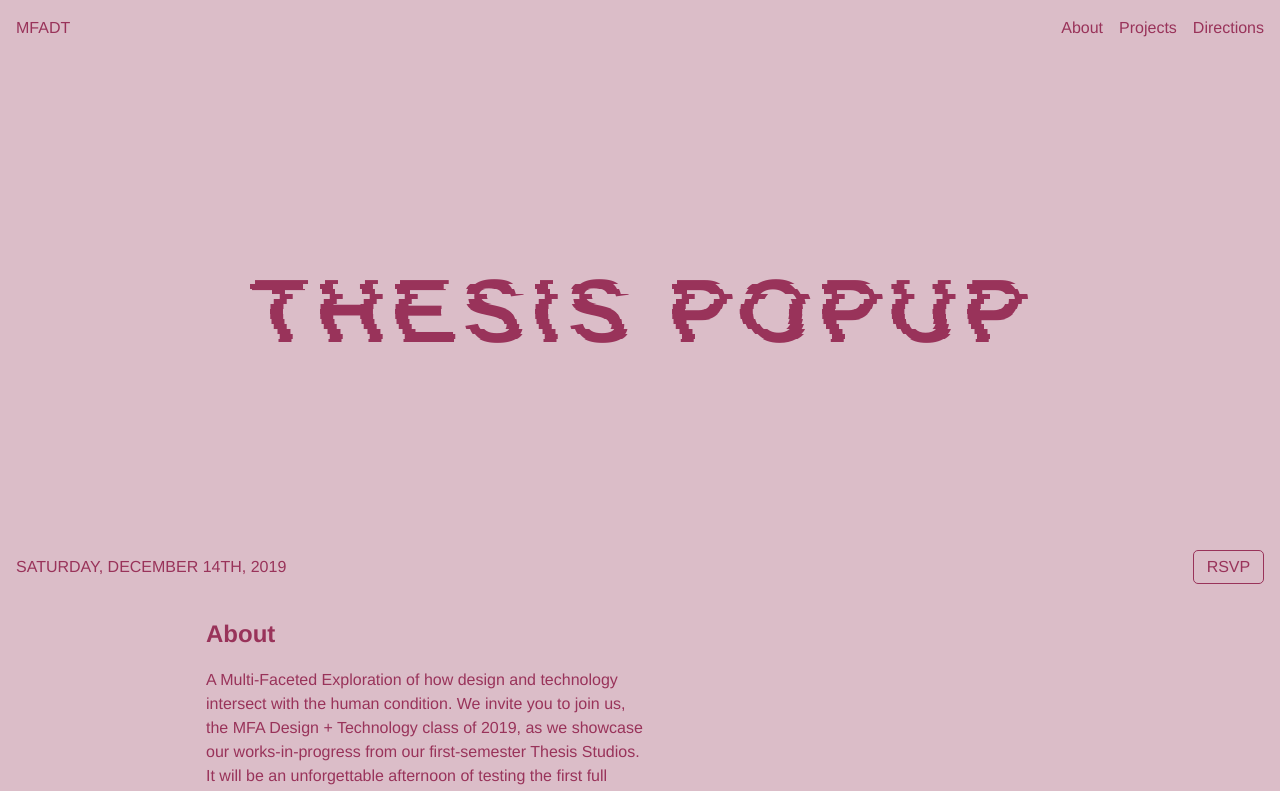
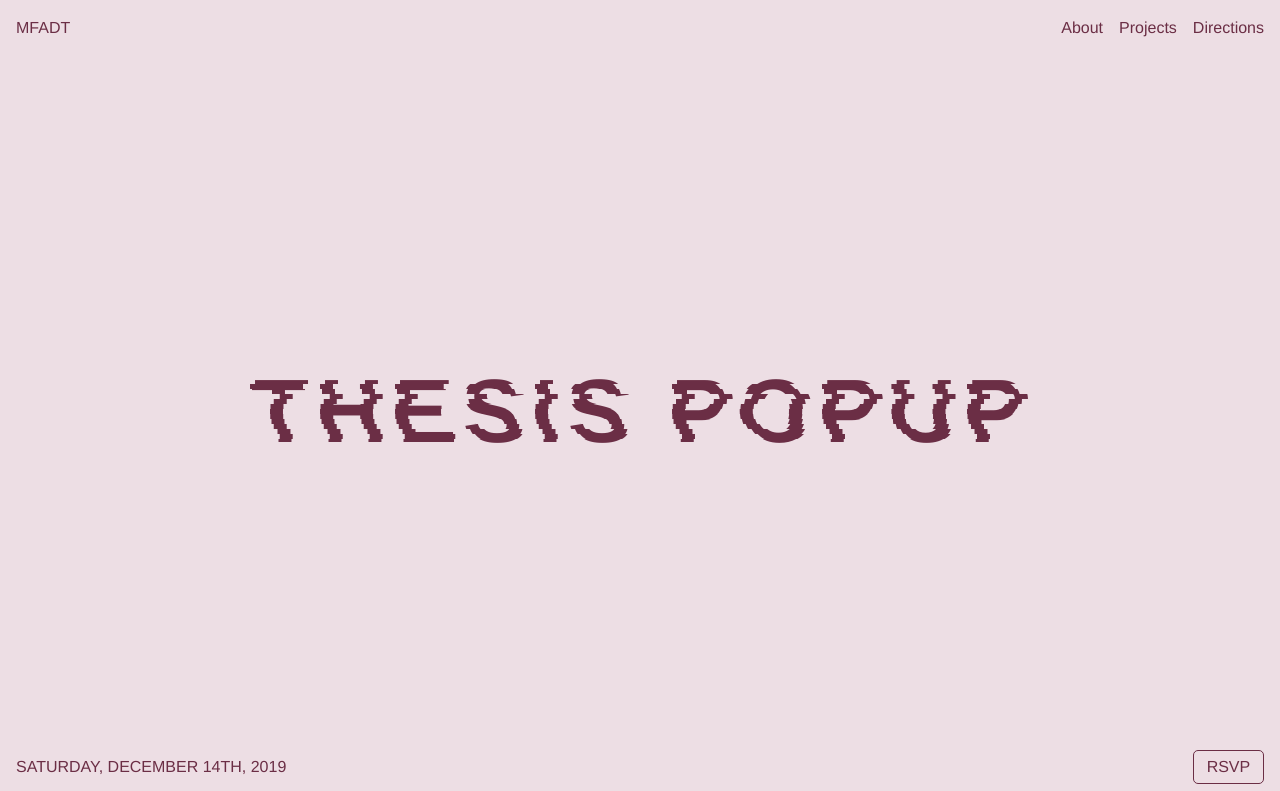
Before and after one commit to zachkrall/mfadt-thesis-popup-2019, a Vue app: page / in a window 1280 px wide. Shown: the top 791 px of the page. Built offline with nearby package versions, Linux system fonts and the light colour scheme.

Commit message:
accessibility text contrast

```diff
--- a/src/App.vue
+++ b/src/App.vue
@@ -20,10 +20,10 @@ const root = document.documentElement;
 const hue = Math.random() * 360;
 
 const randomText = () => {
-  return `hsl(${hue}, 50%, 40%)`;
+  return `hsl(${hue}, 40%, 30%)`;
 }
 const randomBg = () => {
-  return `hsl(${hue}, 30%, 80%)`;
+  return `hsl(${hue}, 30%, 90%)`;
 }
 
 root.style.setProperty('--text', randomText() );
--- a/src/sections/Header.vue
+++ b/src/sections/Header.vue
@@ -53,7 +53,7 @@ header{
   align-items: center;
   justify-content: center;
   background: var(--bg);
-  height:60vh;
+  height:100vh;
   min-height: 600px;
   color: var(--text);
 }
```
